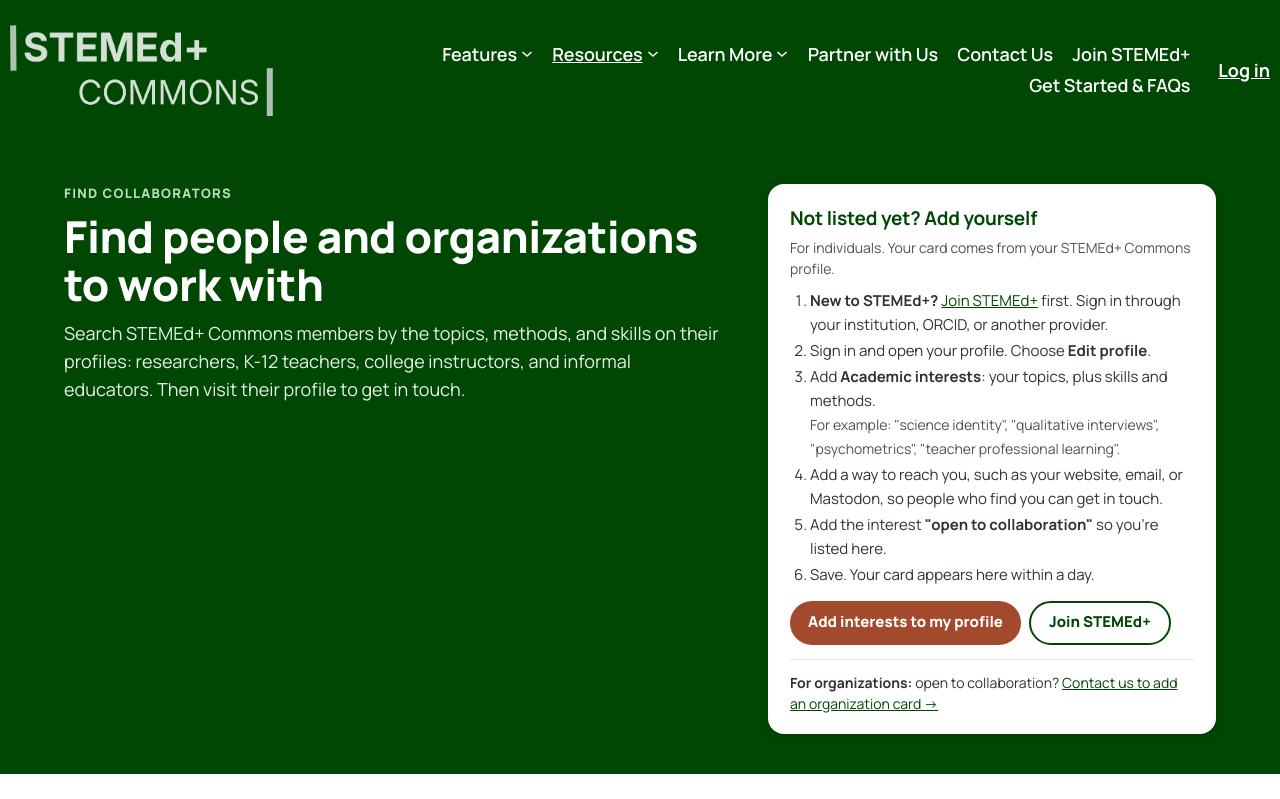
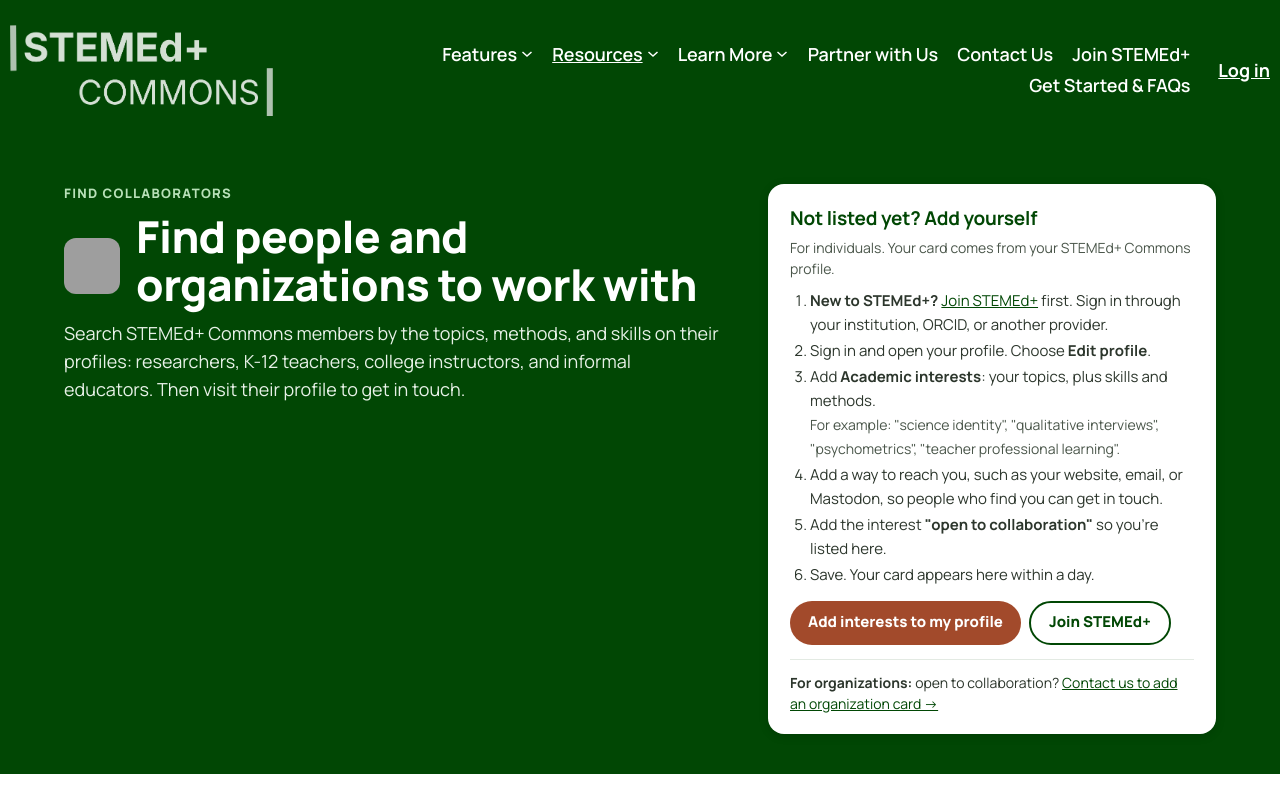
Before and after one commit to JLib271/stemed-collaborators, a plain HTML site: page site/index.html in a window 1280 px wide. Shown: the top 799 px of the page. Drawn offline with Linux system fonts and the light colour scheme; grey boxes are pictures that could not be loaded.

Commit message:
Add the matching STEMEd+ resource icon beside the page title
Co-Authored-By: Claude Opus 5.5 <noreply@anthropic.com>
Claude-Session: https://claude.ai/code/session_01Xxm9siXygVpFM5Q4XvGHYh

```diff
--- a/site/index.html
+++ b/site/index.html
@@ -73,7 +73,7 @@
   <div class="wrap">
     <div>
       <p class="kicker">Find Collaborators</p>
-      <h1>Find people and organizations to work with</h1>
+      <div class="sp-board-title" style="display:flex;align-items:center;gap:16px"><img class="sp-board-icon" src="https://jlib271.github.io/stemed-start-here/home/collaborators.png" alt="" width="56" height="56" style="width:56px;height:56px;flex:none;border-radius:12px"><h1>Find people and organizations to work with</h1></div>
       <p class="lead">Search STEMEd+ Commons members by the topics, methods, and skills on their profiles: researchers, K-12 teachers, college instructors, and informal educators. Then visit their profile to get in touch.</p>
     </div>
     <aside class="invite" aria-labelledby="add-h">
```
